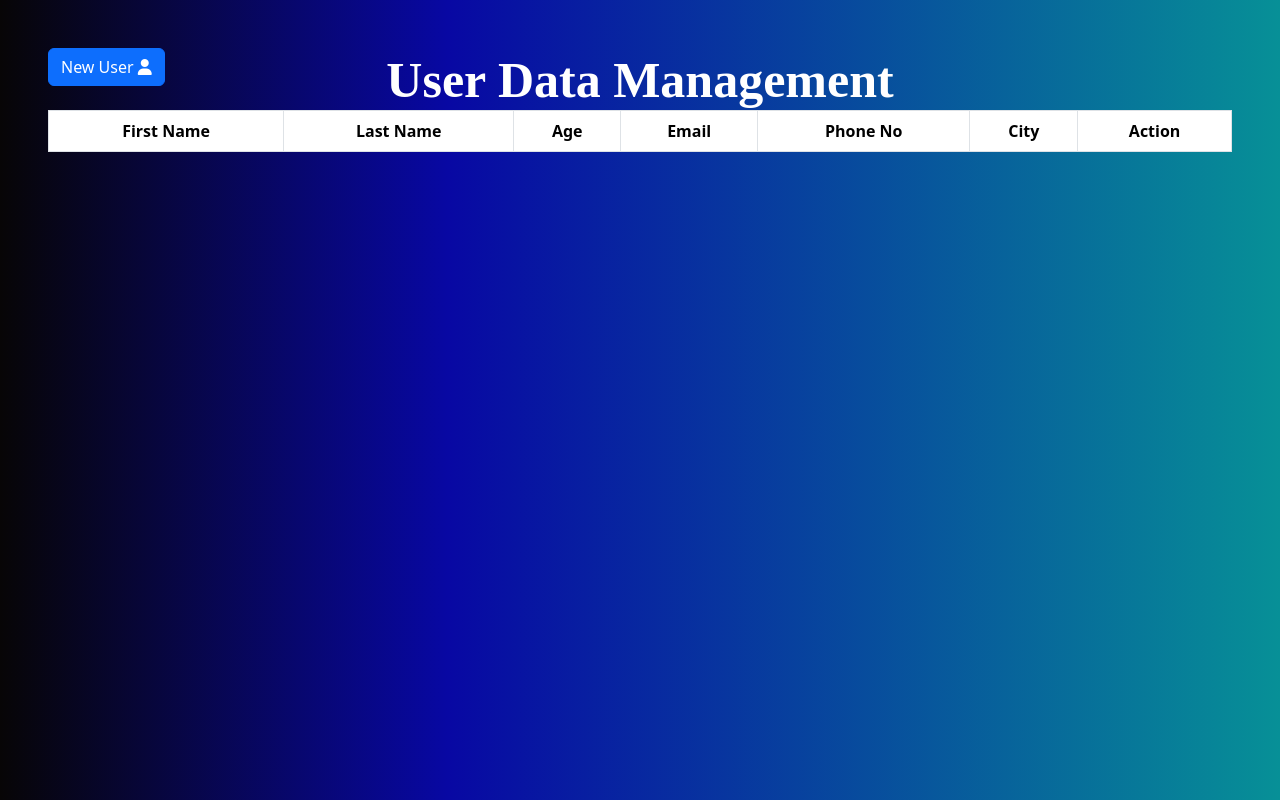
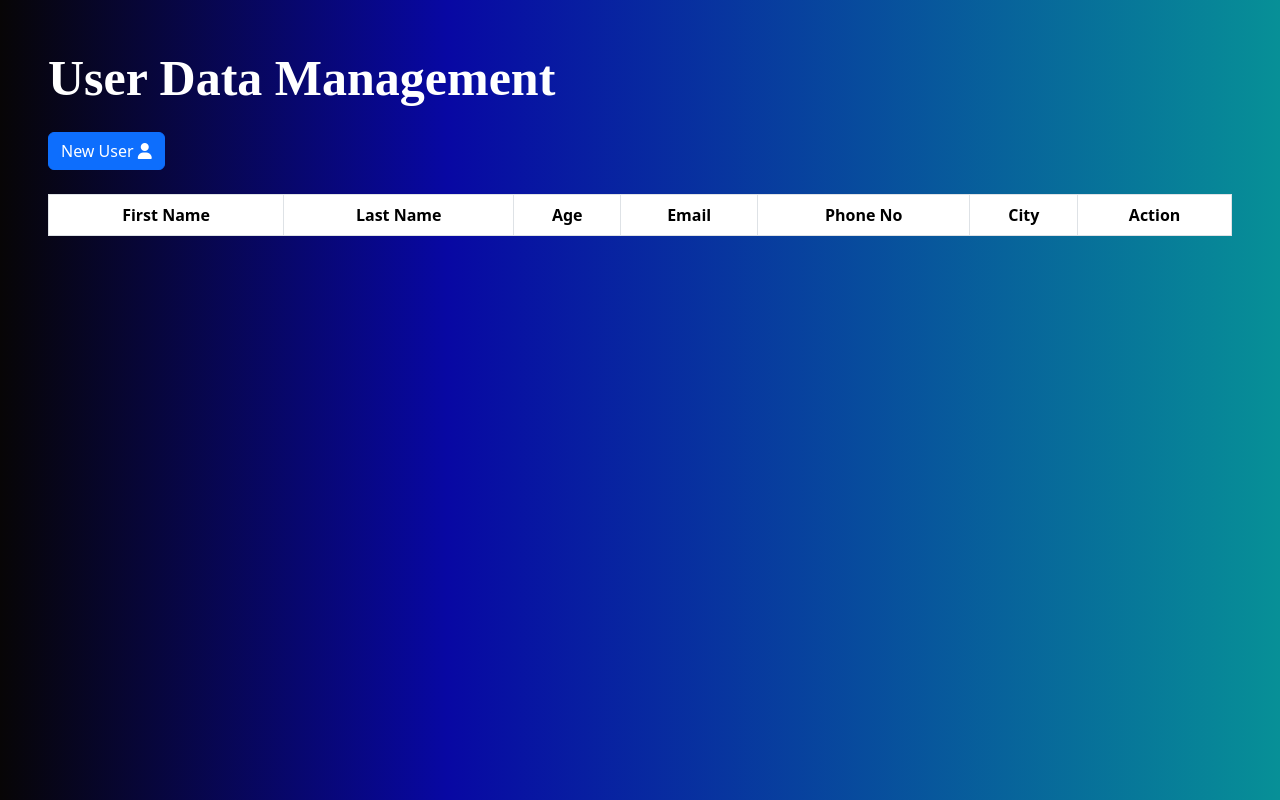
Before and after one commit to RabiaHamed/Form-Data, a plain HTML site: page index.html in a window 1280 px wide. Drawn offline with nearby package versions, Linux system fonts and the light colour scheme.

Commit message:
change styling

```diff
--- a/index.html
+++ b/index.html
@@ -22,7 +22,7 @@
         <h1>User Data Management</h1>
         <div class="row">
             <div class="col-12">
-                <button class="btn btn-primary" onclick="openUserForm()" data-bs-toggle="modal"
+                <button class="btn btn-primary mt-4" onclick="openUserForm()" data-bs-toggle="modal"
                     data-bs-target="#userForm">New User <i class="fa-solid fa-user"></i>
                 </button>
             </div>
--- a/style.css
+++ b/style.css
@@ -5,7 +5,7 @@
     /* z-index: 5; */
 }
 body{
-    min-height: 100vh;
+    min-height: 100%;
     /* background: #6096ba; */
     /* background: #6297a5; */
 }
@@ -18,10 +18,6 @@ body{
 }
 h1{
     font-family: poppins;
-    position: absolute;
-    top: 10%;
-    left: 50%;
-    transform: translate(-50%, -50%);
     font-size: 50px;
     font-weight: bold;
     color: #ffff;
```
